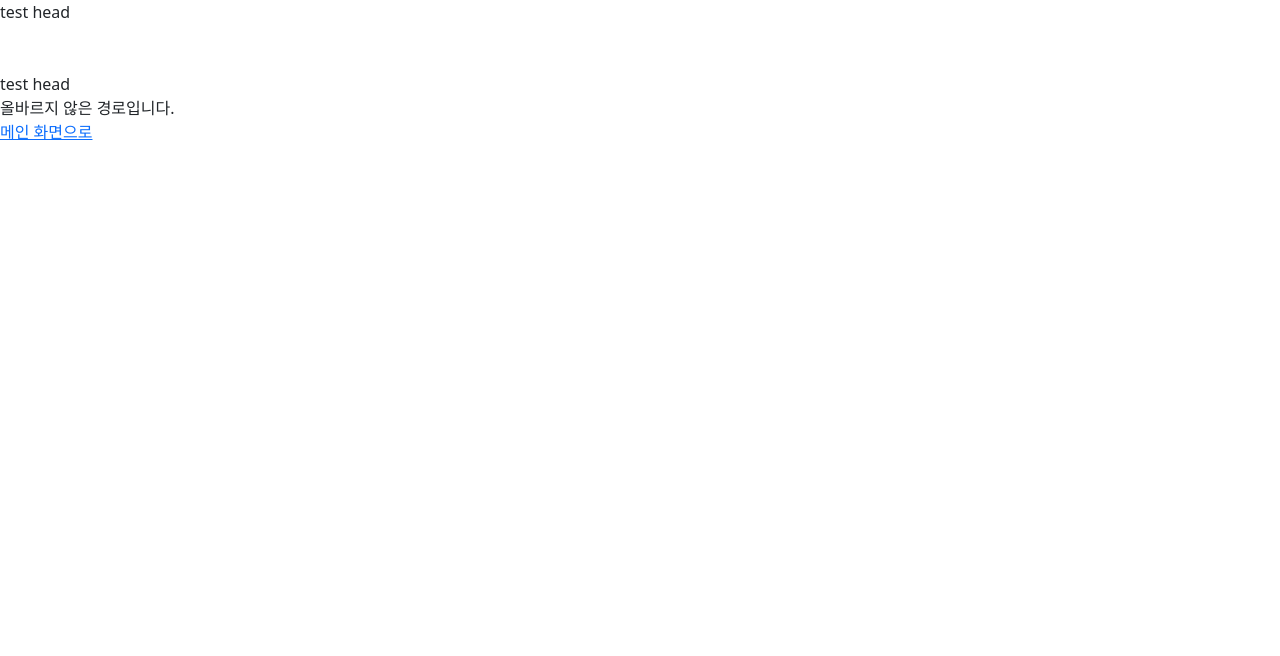
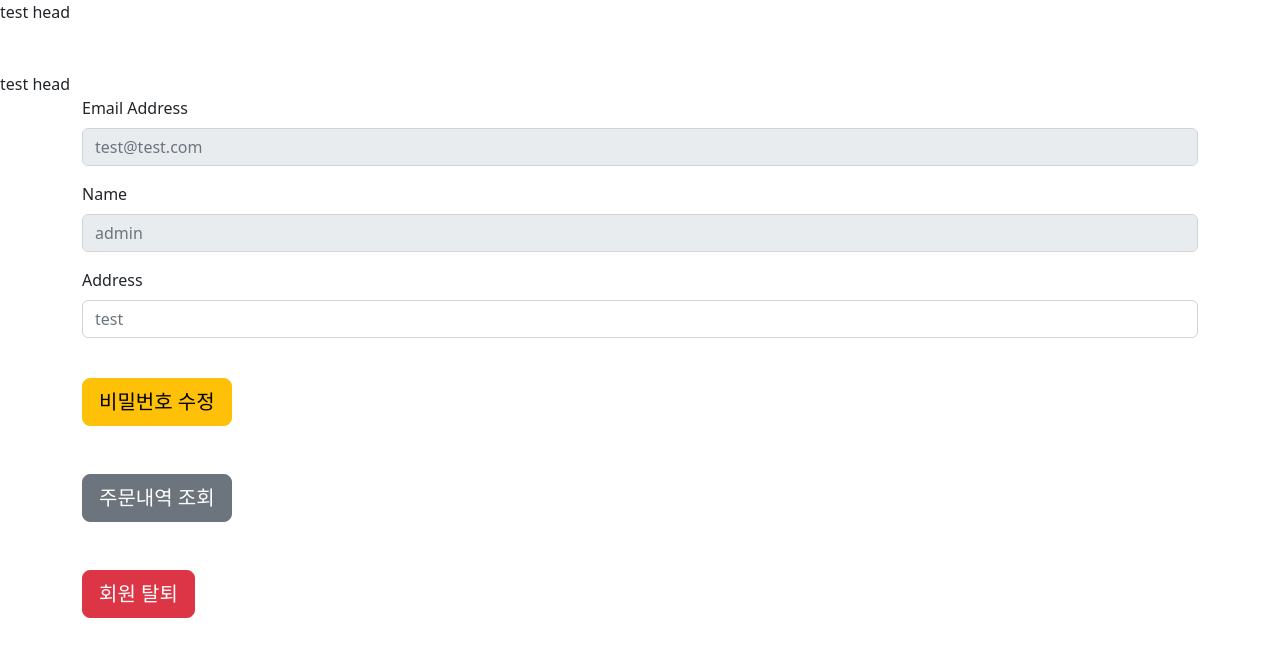
Before and after one commit to thatslifebro/Elice_Web_project1, a React (Create React App) app in the folder client/: page /userdata in a window 1280 px wide. Shown: the top 656 px of the page. Built offline with nearby package versions, Linux system fonts and the light colour scheme.

Commit message:
개인정보,탈퇴페이지 ver1

```diff
--- a/client/src/App.css
+++ b/client/src/App.css
@@ -1,38 +1,3 @@
 .App {
   text-align: center;
 }
-
-.App-logo {
-  height: 40vmin;
-  pointer-events: none;
-}
-
-@media (prefers-reduced-motion: no-preference) {
-  .App-logo {
-    animation: App-logo-spin infinite 20s linear;
-  }
-}
-
-.App-header {
-  background-color: #282c34;
-  min-height: 100vh;
-  display: flex;
-  flex-direction: column;
-  align-items: center;
-  justify-content: center;
-  font-size: calc(10px + 2vmin);
-  color: white;
-}
-
-.App-link {
-  color: #61dafb;
-}
-
-@keyframes App-logo-spin {
-  from {
-    transform: rotate(0deg);
-  }
-  to {
-    transform: rotate(360deg);
-  }
-}
--- a/client/src/App.js
+++ b/client/src/App.js
@@ -1,9 +1,11 @@
-import logo from './logo.svg';
 import './App.css';
-import RegisterForm from './component/RegisterForm';
+import RegisterForm from './component/users/RegisterForm';
 import 'bootstrap/dist/css/bootstrap.min.css';
-import LoginForm from './component/LoginForm';
+import LoginForm from './component/users/LoginForm';
 import { BrowserRouter as Router, Routes, Route, Link } from 'react-router-dom';
+import UserData from './component/users/UserData';
+import { Nav } from 'react-bootstrap';
+import UserWithdrawal from './component/users/UserWithdrawal';
 
 function App() {
   return (
@@ -17,12 +19,10 @@ function App() {
       </header>
       <Routes>
         <Route path="/" />
-        <Route path="/login" element={<LoginForm />}>
-          로그인 화면
-        </Route>
-        <Route path="/register" element={<RegisterForm />}>
-          회원가입 화면
-        </Route>
+        <Route path="/login" element={<LoginForm />} />
+        <Route path="/register" element={<RegisterForm />} />
+        <Route path="/userdata" element={<UserData />} />
+        <Route path="/userwithdrawal" element={<UserWithdrawal />} />
         <Route path="*" element={<NotFound />} />
       </Routes>
     </Router>
--- a/client/src/component/LoginForm.jsx
+++ b/client/src/component/users/LoginForm.jsx
@@ -19,7 +19,7 @@ function LoginForm() {
     return true;
   };
 
-  const validatePassword = (password, confirmPassword) => {
+  const validatePassword = (password) => {
     if (password !== admin.password) {
       setError('password error');
       return false;
--- a/client/src/component/RegisterForm.jsx
+++ b/client/src/component/users/RegisterForm.jsx
@@ -1,7 +1,15 @@
 import React, { useState } from 'react';
-import { Button, Form, Row, Col, Container, Nav } from 'react-bootstrap';
+import {
+  Button,
+  Form,
+  Row,
+  Col,
+  Container,
+  Nav,
+  InputGroup,
+} from 'react-bootstrap';
 import { Link } from 'react-router-dom';
-
+// **** input 받는 부분에서 onChange로 state를 세팅하는 부분이 사라졌으니 새로 코딩할것 ****
 function RegisterForm() {
   const [email, setEmail] = useState('');
   const [name, setName] = useState('');
@@ -90,6 +98,11 @@ function RegisterForm() {
             </Col>
           </Form.Group>
 
+          <InputGroup as={Col} className="mb-3">
+            <Form.Control placeholder="Address1" />
+            <Form.Control placeholder="Address2" />
+          </InputGroup>
+
           <br />
 
           <div className="d-grid gap-1">
--- /dev/null
+++ b/client/src/component/users/UserData.jsx
@@ -0,0 +1,58 @@
+import React from 'react';
+import { Button, Form, Row, Col, Container, Nav } from 'react-bootstrap';
+
+function UserData() {
+  const testDB = {
+    email: 'test@test.com',
+    name: 'admin',
+    address: 'test',
+  };
+
+  return (
+    <div>
+      <Container className="panel">
+        <Form>
+          <Form.Group as={Row} className="mb-3" controlId="formPlaintext">
+            <Col sm>
+              <Form.Label>Email Address</Form.Label>
+              <Form.Control type="id" placeholder={testDB.email} disabled />
+            </Col>
+          </Form.Group>
+
+          <Form.Group as={Row} className="mb-3" controlId="formPlaintext">
+            <Col sm>
+              <Form.Label>Name</Form.Label>
+              <Form.Control type="name" placeholder={testDB.name} disabled />
+            </Col>
+          </Form.Group>
+
+          <Form.Group as={Row} className="mb-3" controlId="formPlaintext">
+            <Col sm>
+              <Form.Label>Address</Form.Label>
+              <Form.Control type="address" placeholder={testDB.address} />
+            </Col>
+          </Form.Group>
+          <br />
+          <Button variant="warning" size="lg">
+            <Nav.Link href="/">비밀번호 수정</Nav.Link>
+          </Button>
+          <br />
+          <br />
+          <br />
+          <Button variant="secondary" size="lg">
+            <Nav.Link href="/">주문내역 조회</Nav.Link>
+          </Button>
+          <br />
+          <br />
+          <br />
+
+          <Button variant="danger" size="lg">
+            <Nav.Link href="/userwithdrawal">회원 탈퇴</Nav.Link>
+          </Button>
+        </Form>
+      </Container>
+    </div>
+  );
+}
+
+export default UserData;
--- /dev/null
+++ b/client/src/component/users/UserWithdrawal.jsx
@@ -0,0 +1,43 @@
+import React, { useState } from 'react';
+import { Button, Form, Row, Col } from 'react-bootstrap';
+
+// **** 비밀번호를 받고 체크박스를 체크해야 회원탈퇴 버튼이 작동하도록
+// **** 비밀번호를 받을때 백엔드와 연결해서 validate를 먼저 하고 버튼을 누르면 탈퇴 api가 작동할지
+// **** 아니면 버튼을 누를때 백엔드에서 비밀번호 validate를 한 후에 탈퇴 api를 작동할지 논의 필요
+
+function UserWithdrawal() {
+  const [isChecked, setIsChecked] = useState(false);
+
+  const handleClick = () => {
+    isChecked ? setIsChecked(false) : setIsChecked(true);
+  };
+
+  return (
+    <div>
+      <Form.Group as={Row} className="mb-3" controlId="formPlaintext">
+        <Col sm>
+          <Form.Label>Password</Form.Label>
+          <Form.Control type="password" placeholder="password" />
+        </Col>
+      </Form.Group>
+      <Form className="mb-3">
+        <Form.Check
+          type="checkbox"
+          label="회원을 탈퇴하시겠습니까?"
+          onClick={handleClick}
+        />
+      </Form>
+      {!isChecked ? (
+        <Button variant="danger" size="lg" disabled>
+          회원 탈퇴
+        </Button>
+      ) : (
+        <Button variant="danger" size="lg">
+          회원 탈퇴
+        </Button>
+      )}
+    </div>
+  );
+}
+
+export default UserWithdrawal;
```
Also changed, not shown: client/src/component/product/test.jsx (added), 1 other file (tests, documents, lock files or other folders).
